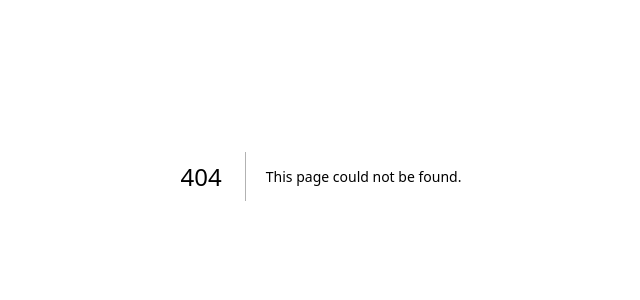
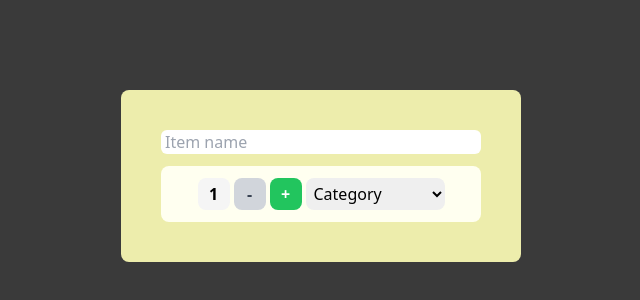
Before and after one commit to K0A1R/cprg306-assignments, a Next.js app: page /week-5 in a window 1280 px wide. Before the commit this address had no page. Shown: the part 224-524 px from the top of the page, without its empty margins (319-959 px from the left). Built offline with nearby package versions, Linux system fonts and the light colour scheme.

Commit message:
Add week-5
Add link to week-5 from page.js (home).
Add week-5 (page.js, new-item.js).
Add NewItem component to render in page.js.
Add code from week-4 (counter), add textbox, drop down controlled components.
Add styling to controlled components.

```diff
--- a/app/page.js
+++ b/app/page.js
@@ -24,6 +24,12 @@ export default function Page() {
         >
           Week 4 Assignment
         </Link>
+        <Link
+          href="./week-5"
+          className="block text-white hover:text-green-400 hover:underline"
+        >
+          Week 5 Assignment
+        </Link>
       </nav>
     </main>
   );
--- /dev/null
+++ b/app/week-5/new-item.js
@@ -0,0 +1,86 @@
+"use client";
+import { useState } from "react";
+
+export default function NewItem() {
+  const [name, setName] = useState("");
+  const [quantity, setQuantity] = useState(1);
+  const [category, setCategory] = useState("produce");
+
+  let Increment = () => {
+    if (quantity < 20) {
+      setQuantity(quantity + 1);
+    }
+  };
+
+  let Decrement = () => {
+    if (quantity > 1) {
+      setQuantity(quantity - 1);
+    }
+  };
+
+  let handleSubmit = (event) => {
+    event.preventDefault();
+    let item = { name, quantity, category };
+    console.log(item);
+    alert(`Name: ${name}, Quantity: ${quantity}, Category: ${category}`);
+    name = "";
+    quantity = 1;
+    category = "produce";
+  };
+  return (
+    <forum className="bg-[#ededac] rounded-lg p-10">
+      <section>
+        <input
+          type="text"
+          placeholder="Item name"
+          className="rounded-md w-80 pl-1"
+          value={name}
+          onChange={(event) => setName(event.target.value)}
+          required
+        />
+      </section>
+      <section className="flex p-3 mt-3 bg-[#FFFFF0] rounded-lg justify-center">
+        <p className="flex items-center justify-center bg-[#F5F5F5] rounded-lg text-center font-semibold size-8 mr-1">
+          {quantity}
+        </p>
+        <button
+          onClick={Decrement}
+          className={`${
+            quantity === 1
+              ? "bg-gray-300 text-gray-700"
+              : "bg-red-500 hover:bg-red-600 text-white"
+          } rounded-lg font-semibold px-2 mr-1 size-8`}
+        >
+          -
+        </button>
+        <button
+          onClick={Increment}
+          className={`${
+            quantity === 20
+              ? "bg-gray-300 text-gray-700"
+              : "bg-green-500 hover:bg-green-600 text-white"
+          } rounded-lg font-semibold px-2 mr-1 size-8`}
+        >
+          +
+        </button>
+        <select
+          value={category}
+          onChange={(event) => setCategory(event.target.value)}
+          className="rounded-lg p-1"
+        >
+          <option value="">Category</option>
+          <option value="Produce">Produce</option>
+          <option value="Dairy">Dairy</option>
+          <option value="Meat">Meat</option>
+          <option value="Frozen Foods">Frozen Foods</option>
+          <option value="Canned Goods">Canned Goods</option>
+          <option value="Dry Goods">Dry Goods</option>
+          <option value="Beverages">Beverages</option>
+          <option value="Snack">Snack</option>
+          <option value="Household">Household</option>
+          <option value="Other">Other</option>
+        </select>
+      </section>
+    </forum>
+  );
+}
--- /dev/null
+++ b/app/week-5/page.js
@@ -0,0 +1,9 @@
+import NewItem from "./new-item";
+
+export default function Page() {
+  return (
+    <main className="flex justify-center items-center bg-[#3a3a3a] h-screen">
+      <NewItem />
+    </main>
+  );
+}
```
